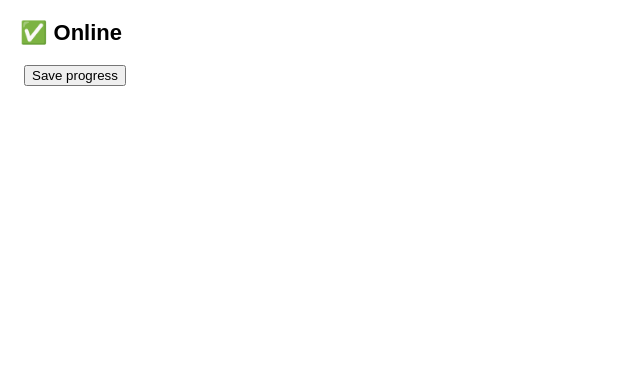
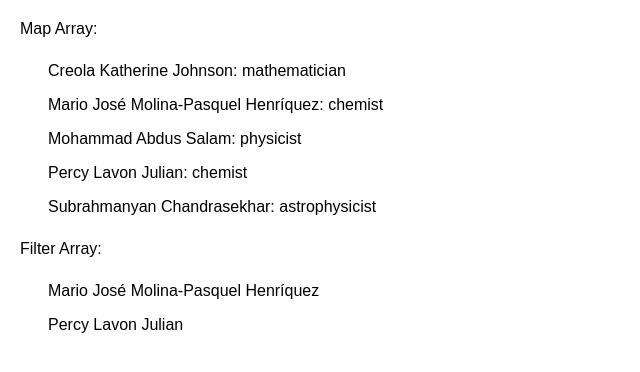
Before and after one commit to jahmedabeer/Learning-react, a React (Vite) app: page / in a window 1280 px wide. Shown: the top 372 px of the page, without its empty margins (0-640 px from the left). Built offline with nearby package versions, Linux system fonts and the light colour scheme.

Commit message:
Rendering Lists

```diff
--- a/src/App.jsx
+++ b/src/App.jsx
@@ -1,11 +1,12 @@
-import CheckNetwork from "./components/CheckNetwork";
-import SaveButton from "./components/SaveButton";
+import FilterArray from "./components/FilterArray";
+import MapArray from "./components/MapArray";
 
 export default function App() {
+
   return (
     <>
-      <CheckNetwork />
-      <SaveButton />
+      <MapArray />
+      <FilterArray />
     </>
   );
 }
--- /dev/null
+++ b/src/components/FilterArray.jsx
@@ -0,0 +1,42 @@
+const people = [
+    {
+        id: 0,
+        name: 'Creola Katherine Johnson',
+        profession: 'mathematician',
+    }, {
+        id: 1,
+        name: 'Mario José Molina-Pasquel Henríquez',
+        profession: 'chemist',
+    }, {
+        id: 2,
+        name: 'Mohammad Abdus Salam',
+        profession: 'physicist',
+    }, {
+        id: 3,
+        name: 'Percy Lavon Julian',
+        profession: 'chemist',
+    }, {
+        id: 4,
+        name: 'Subrahmanyan Chandrasekhar',
+        profession: 'astrophysicist',
+    }
+];
+
+export default function FilterArray() {
+    // const filteredItems = people.filter(({ profession }) => profession === 'chemist')
+    // const listItems = filteredItems.map(({ name }) => <li>{name}</li>)
+
+    // method chaining
+    const listItems = people
+        .filter(({ profession }) => profession === 'chemist')
+        .map(({ id, name }) => <li key={id}>{name}</li>)
+
+    return (
+        <>
+            <div>Filter Array: </div>
+            <ul style={{ display: 'flex', flexDirection: 'column' }}>
+                {listItems}
+            </ul>
+        </>
+    )
+}
--- /dev/null
+++ b/src/components/MapArray.jsx
@@ -0,0 +1,20 @@
+const people = [
+    'Creola Katherine Johnson: mathematician',
+    'Mario José Molina-Pasquel Henríquez: chemist',
+    'Mohammad Abdus Salam: physicist',
+    'Percy Lavon Julian: chemist',
+    'Subrahmanyan Chandrasekhar: astrophysicist'
+];
+
+export default function MapArray() {
+    const listItems = people.map(person => <li key={crypto.randomUUID()}>{person}</li>)
+
+    return (
+        <>
+            <div>Map Array: </div>
+            <ul style={{ display: 'flex', flexDirection: 'column' }}>
+                {listItems}
+            </ul>
+        </>
+    )
+}
```
Also changed, not shown: 1 other file (tests, documents, lock files or other folders).
